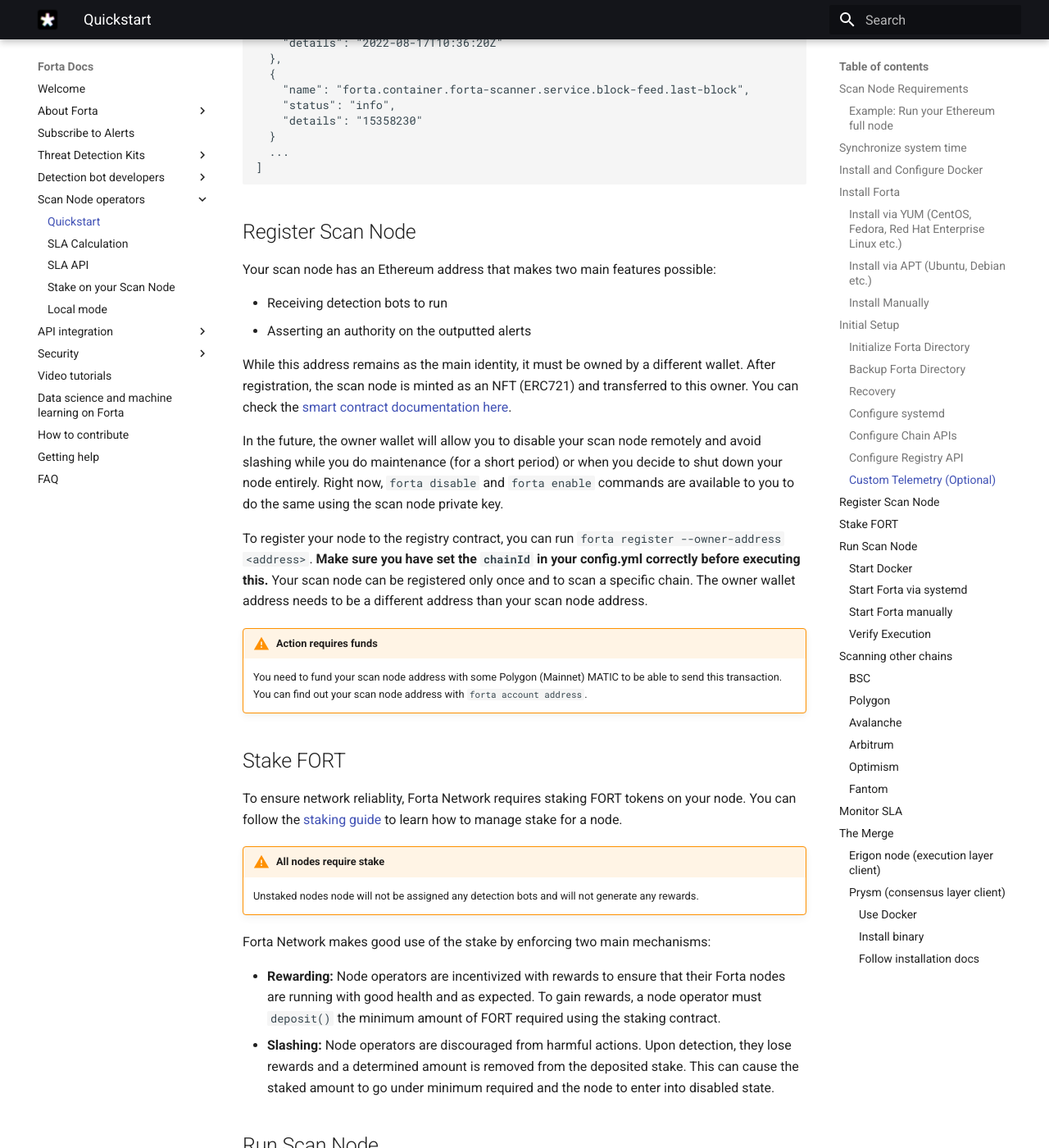
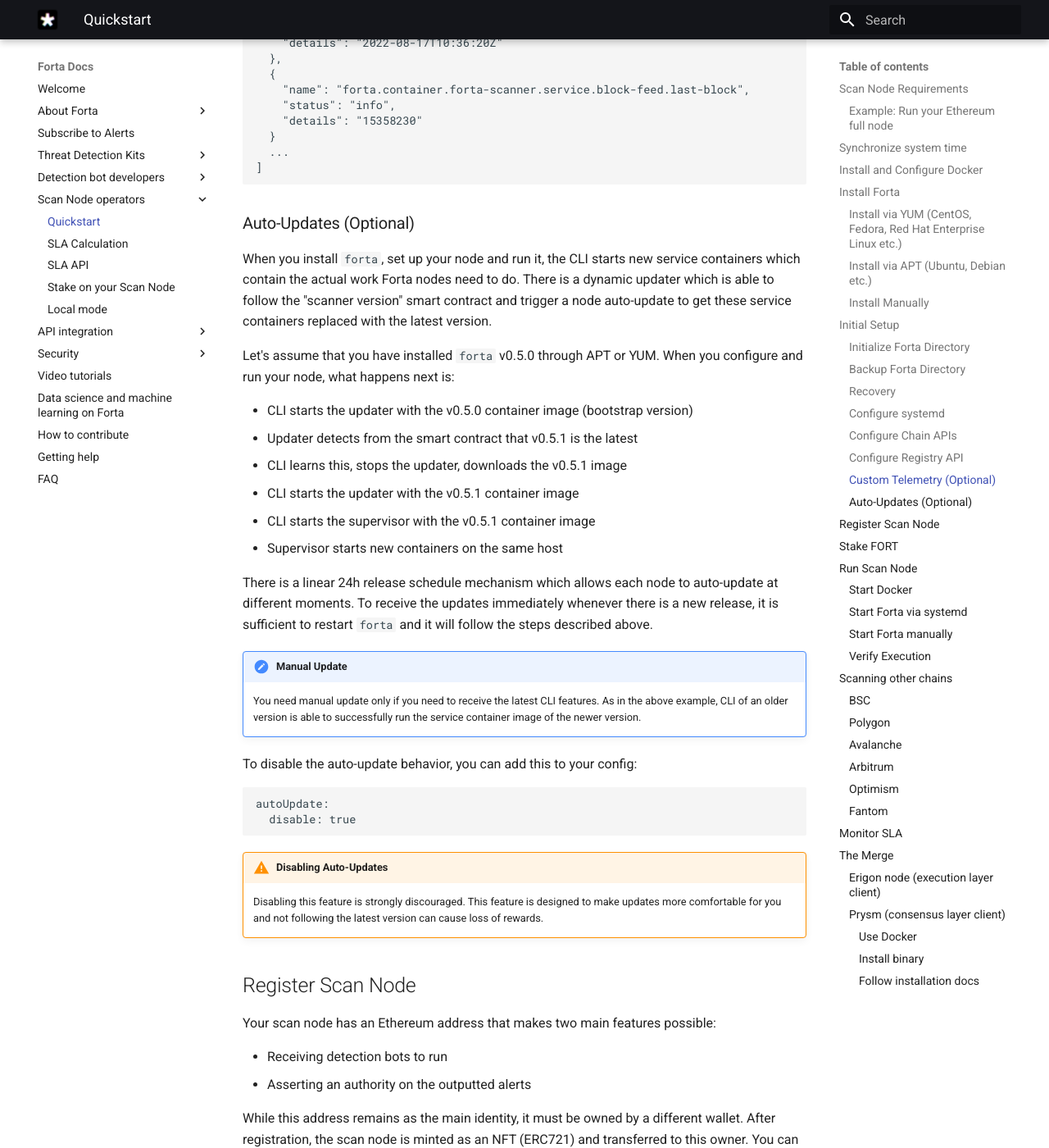
Before and after one commit to forta-network/docs, an MkDocs documentation site: the page built from docs/scanner-quickstart.md, in a window 1280 px wide and 1400 px high, scrolled down 8443 px. Shown: the whole window at 82% size. Built offline with MkDocs 1.6.1 and Material for MkDocs 9.7.7, drawn with Linux system fonts in a browser that asks for light colours.

Commit message:
extend scanner docs with auto-update info

````diff
--- a/docs/scanner-quickstart.md
+++ b/docs/scanner-quickstart.md
@@ -334,6 +334,34 @@
 ]
 ```
 
+### Auto-Updates (Optional)
+
+When you install `forta`, set up your node and run it, the CLI starts new service containers which contain the actual work Forta nodes need to do. There is a dynamic updater which is able to follow the "scanner version" smart contract and trigger a node auto-update to get these service containers replaced with the latest version.
+
+Let's assume that you have installed `forta` v0.5.0 through APT or YUM. When you configure and run your node, what happens next is:
+
+- CLI starts the updater with the v0.5.0 container image (bootstrap version)
+- Updater detects from the smart contract that v0.5.1 is the latest
+- CLI learns this, stops the updater, downloads the v0.5.1 image
+- CLI starts the updater with the v0.5.1 container image
+- CLI starts the supervisor with the v0.5.1 container image
+- Supervisor starts new containers on the same host
+
+There is a linear 24h release schedule mechanism which allows each node to auto-update at different moments. To receive the updates immediately whenever there is a new release, it is sufficient to restart `forta` and it will follow the steps described above.
+
+!!! note "Manual Update"
+    You need manual update only if you need to receive the latest CLI features. As in the above example, CLI of an older version is able to successfully run the service container image of the newer version.
+
+To disable the auto-update behavior, you can add this to your config:
+
+```yaml
+autoUpdate:
+  disable: true
+```
+
+!!! warning "Disabling Auto-Updates"
+    Disabling this feature is strongly discouraged. This feature is designed to make updates more comfortable for you and not following the latest version can cause loss of rewards.
+
 ## Register Scan Node
 
 Your scan node has an Ethereum address that makes two main features possible:
````
